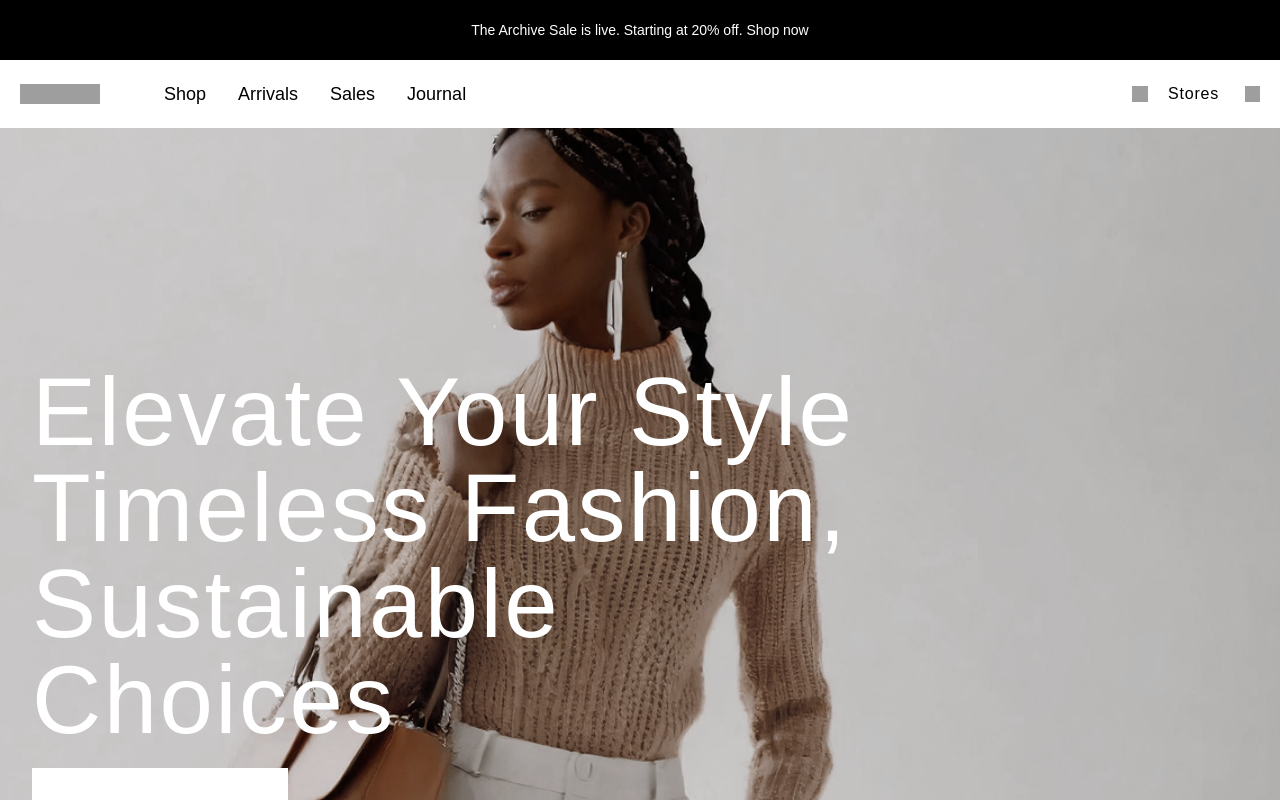
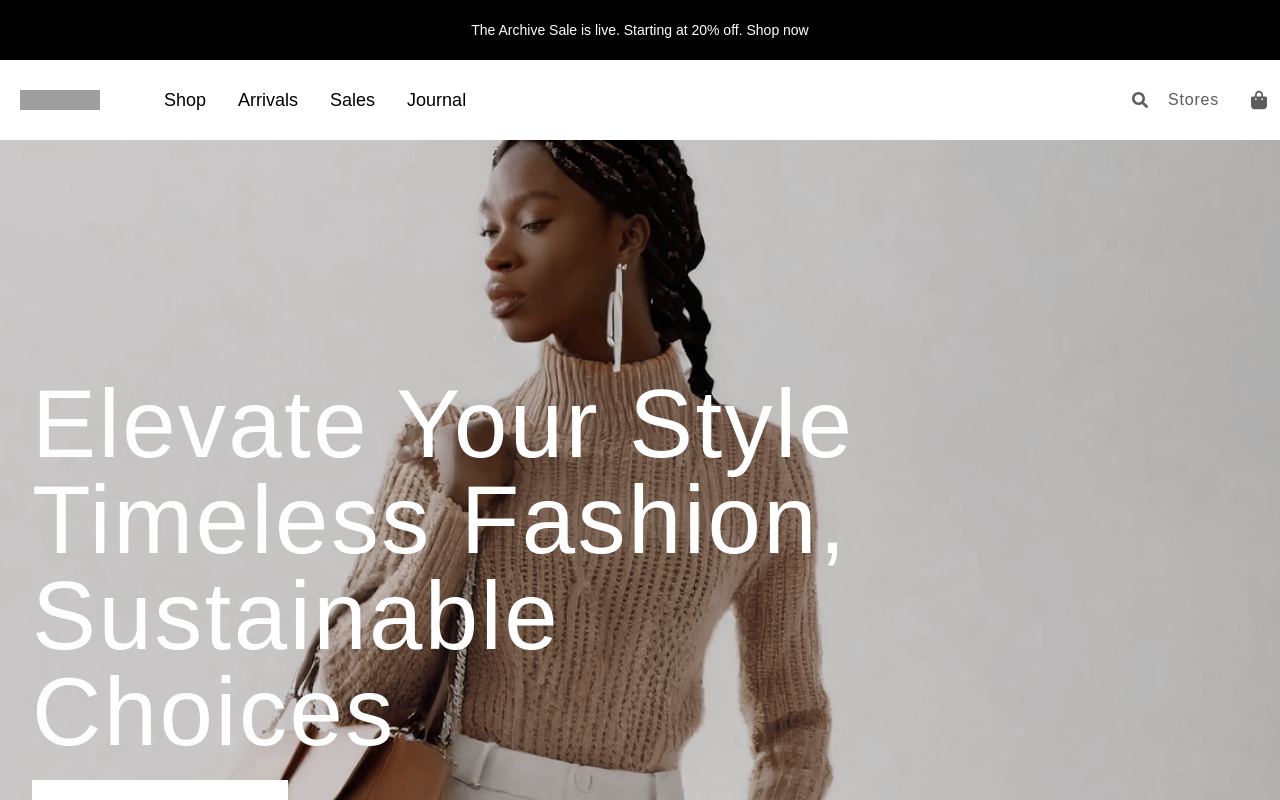
Before and after one commit to metatony/cein, a React (Vite) app: page / in a window 1280 px wide. Shown: the top 800 px of the page. Built offline with nearby package versions, Linux system fonts and the light colour scheme; grey boxes are pictures that could not be loaded; a web font is replaced by a local one.

Commit message:
feat: add react-icons package and integrate icons in Navbar component

```diff
--- a/package.json
+++ b/package.json
@@ -17,6 +17,7 @@
     "hamburger-react": "^2.5.2",
     "react": "^19.1.0",
     "react-dom": "^19.1.0",
+    "react-icons": "^5.5.0",
     "tailwindcss": "^4.1.8"
   },
   "devDependencies": {
--- a/src/components/Navbar.jsx
+++ b/src/components/Navbar.jsx
@@ -2,8 +2,9 @@ import React from 'react'
 import Icons from '../constants/icons'
 import Images from '../constants/images'
 import AnnounceBar from './AnnounceBar'
-import NavBarComponent from './HamburgerMenu'
 import HamburgerMenu from './HamburgerMenu'
+import { FaBagShopping } from "react-icons/fa6";
+import { FaSearch } from "react-icons/fa";
 
 function Navbar() {
   return (
@@ -35,12 +36,12 @@ function Navbar() {
 
           {/* Right side nav: Search and Cart */}
           <div className="flex items-center justify-between w-14 lg:w-32 lg:space-x-8 font-light tracking-wider">
-            <li className="flex items-center space-x-5">
-              <img className="h-4 w-4" src={Icons.searchIcon} alt="search icon" />
+            <li className="flex items-center space-x-5 text-[#5c5c5c]">
+              <FaSearch className='lg:h-10' />
               <p className="hidden lg:block">Stores</p>
             </li>
             <li className="flex items-center text-[#5c5c5c]">
-              <img className="h-4 w-4" src={Icons.cartIcon} alt="bag icon" />
+              <FaBagShopping className='lg:h-10  ' />
             </li>
           </div>
         </ul>
--- a/src/pages/landing page/hero/Hero.jsx
+++ b/src/pages/landing page/hero/Hero.jsx
@@ -12,7 +12,7 @@ function Hero() {
           Elevate Your Style <br /> Timeless Fashion, <br className='md:hidden'/> Sustainable <br /> Choices
         </p>
 
-        <button className="bg-white text-black text-lg w-36  xl:h-24 xl:w-64 xl:text-3xl font-light py-[11px] px-[18px] hover:text-white hover:bg-black">
+        <button className="bg-white text-black text-lg w-36 xl:h-24 xl:w-64 xl:text-3xl font-light py-[11px] px-[18px] hover:text-white hover:bg-black">
           Shop Now
         </button>
       </div>
```
Also changed, not shown: 1 other file (tests, documents, lock files or other folders).
